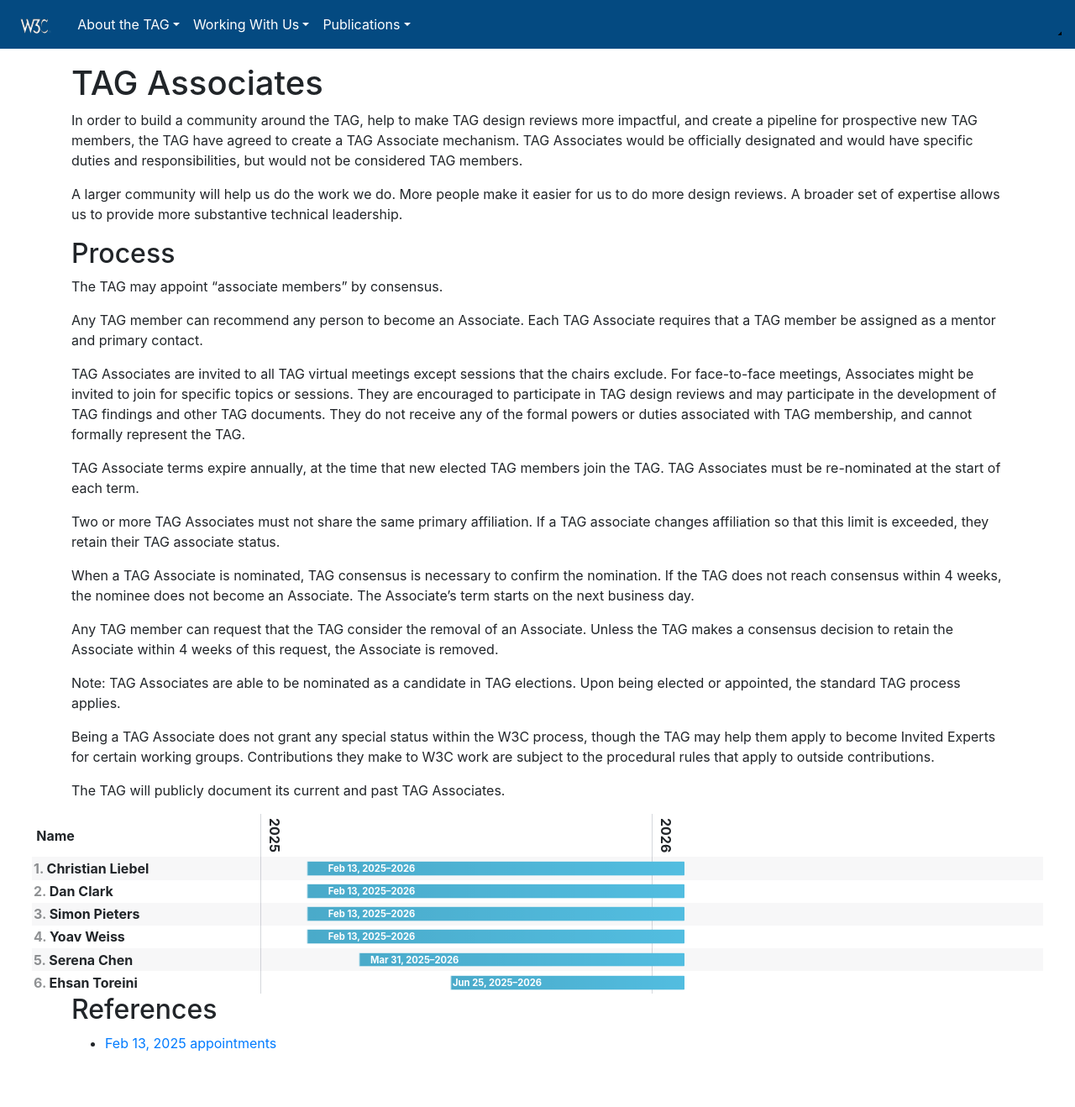
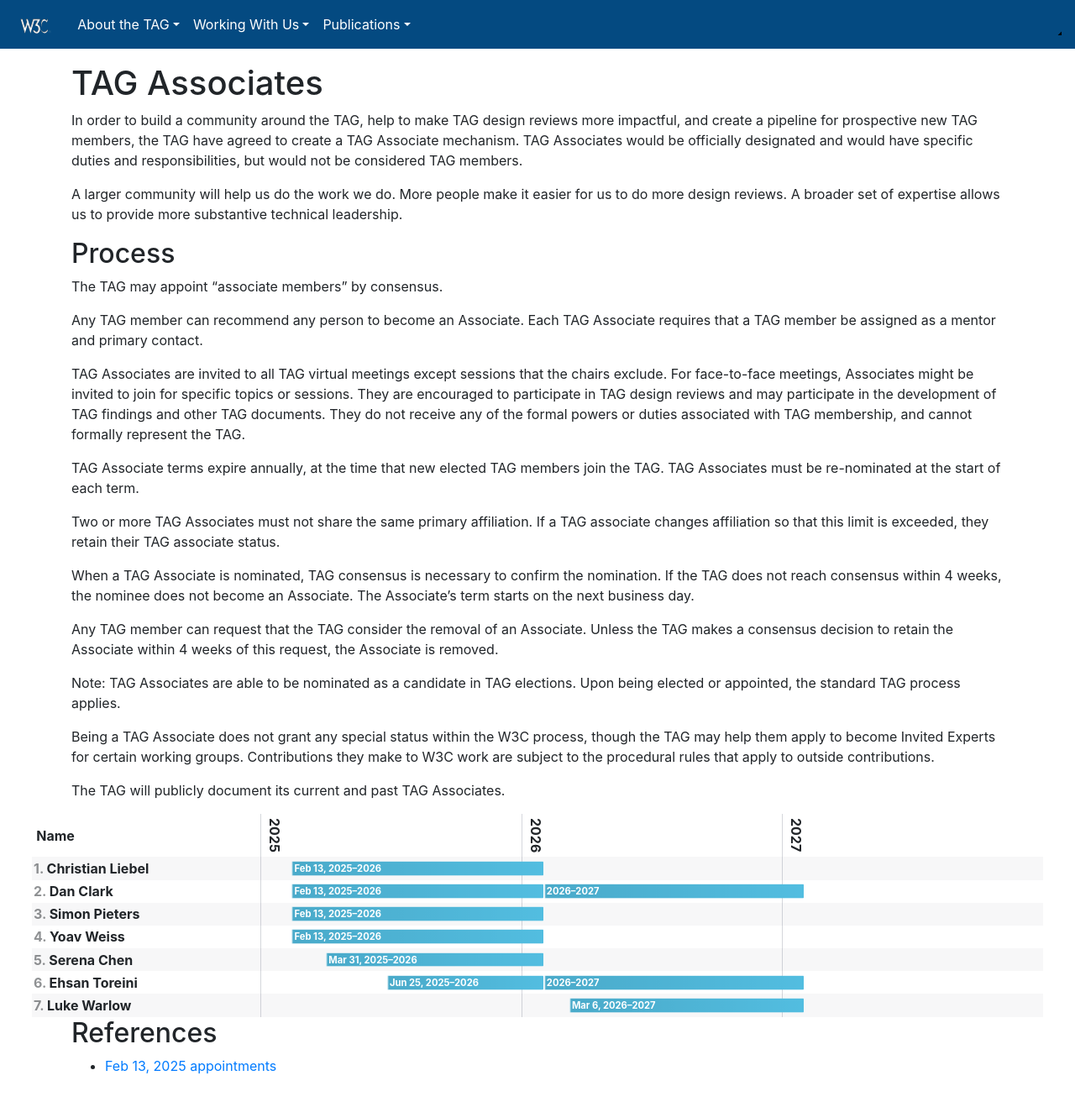
Before and after one commit to w3ctag/tag.w3.org, a Jekyll site: the page built from associates/index.md, in a window 1280 px wide and 1337 px high. Shown: the top 1318 px of the window at 84% size. Built offline with Jekyll 4.4.1, drawn with Linux system fonts in a browser that asks for light colours; nearby versions of some CDN libraries; library files that are not in the unit come from our copies.

Commit message:
Add Dan, Ehsan, and Luke as associates for this year.
Backdate Dan's and Ehsan's start dates to reflect that we don't intend
to create gaps just because we don't re-appoint exactly on the first day
of the term.

```diff
--- a/_data/associates.yaml
+++ b/_data/associates.yaml
@@ -12,7 +12,7 @@
 # Note that Associate terms end at the latest when the next round of
 # TAG members are seated.
 
-maxYear: 2026
+maxYear: 2027
 associates:
 - name: "Christian Liebel"
   terms:
@@ -22,6 +22,8 @@
   terms:
   - start: 2025-02-13
     end: 2026-01-31
+  - start: 2026-02-01
+    end: 2027-01-31
 - name: "Simon Pieters"
   terms:
   - start: 2025-02-13
@@ -38,3 +40,9 @@
   terms:
   - start: 2025-06-25
     end: 2026-01-31
+  - start: 2026-02-01
+    end: 2027-01-31
+- name: "Luke Warlow"
+  terms:
+  - start: 2026-03-06
+    end: 2027-01-31
--- a/associates/index.md
+++ b/associates/index.md
@@ -70,7 +70,7 @@
         {%- capture end %}{{term.end|date:"%b %-d, %Y"}}{% endcapture -%}
           <div class="term appointed" title="{{start}} &ndash; {{end}}"
                style="--sy:{{term.start|date:"%Y"}}; --sm:{{term.start|date:"%-m"}}; --sd:{{term.start|date:"%-d"}}; --ey:{{term.end|date:"%Y"}}; --em:{{term.end|date:"%-m"}}; --ed:{{term.end|date:"%-d"}}">
-               {{start}}&ndash;{{end|remove:"Jan 31, "}}
+               {{start|remove:"Feb 1, "}}&ndash;{{end|remove:"Jan 31, "}}
           </div>
         {% endfor -%}
       </td>
--- a/history/members.css
+++ b/history/members.css
@@ -103,7 +103,6 @@
 	white-space: nowrap;
 	overflow: hidden;
 	text-overflow: ellipsis;
-	text-align: center;
 	background: hsl(220 10% 70%) linear-gradient(to right, white, hsl(0 0% 0% / .1) 2px, transparent);
 	border-radius: 1px;
 }
```
